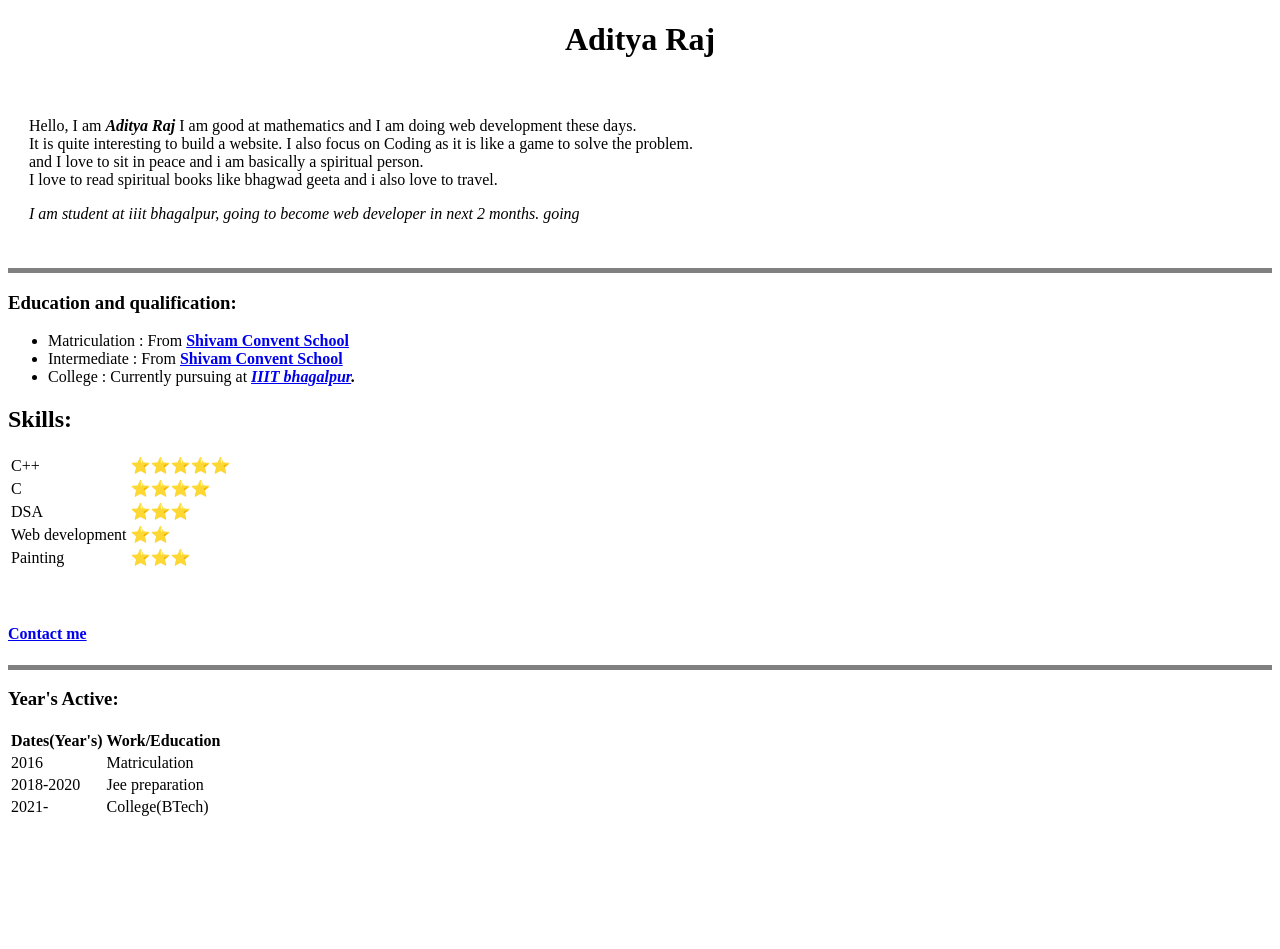
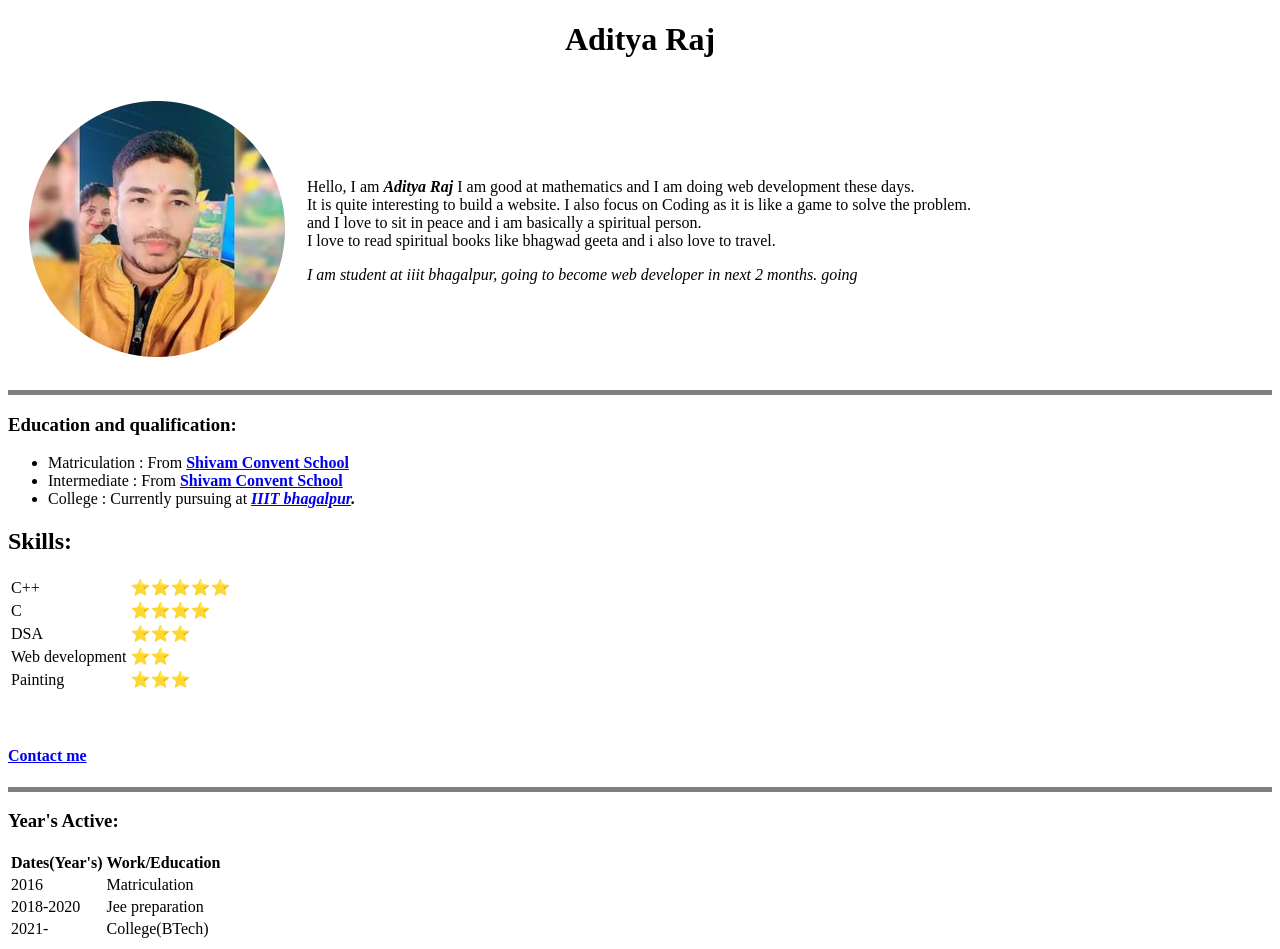
Before and after one commit to Aditya2504raj/cv, a plain HTML site: page index.html in a window 1280 px wide. Before the commit the page ends 827 px from the top, so only its background shows below. Drawn offline with Linux system fonts and the light colour scheme.

Commit message:
Update index.html

```diff
--- a/index.html
+++ b/index.html
@@ -12,7 +12,7 @@
     </h1>
     <table cellspacing="20">
         <tr>
-<!--             <td><img src="images/Aditya.png" alt="Aditya pic"></td> -->
+            <td><img src="images/Aditya.png" alt="Aditya pic"></td>
             <td>
                 <p>Hello, I am <strong><em>Aditya Raj</em></strong>
                     I am good at mathematics and I am doing web development
```
